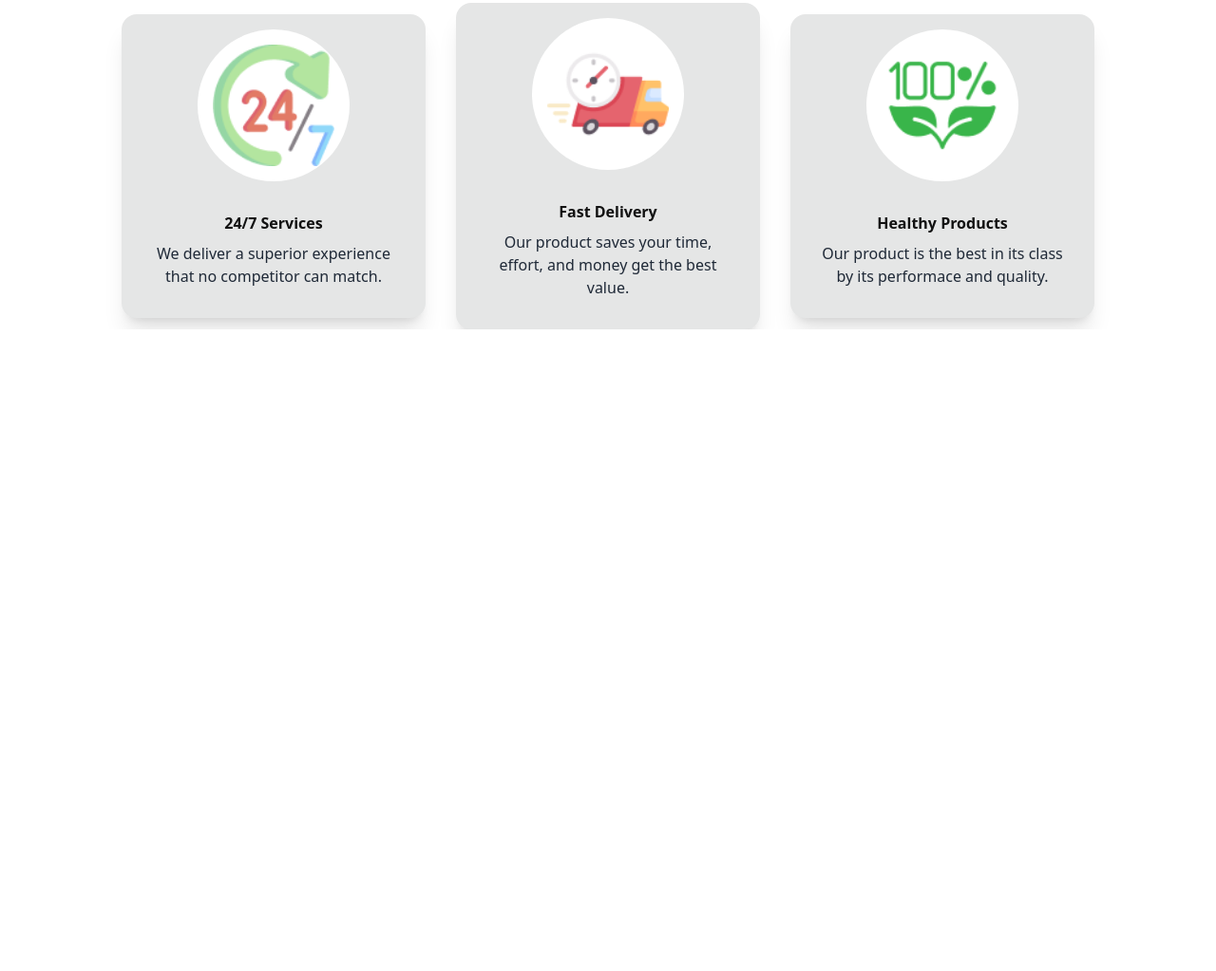
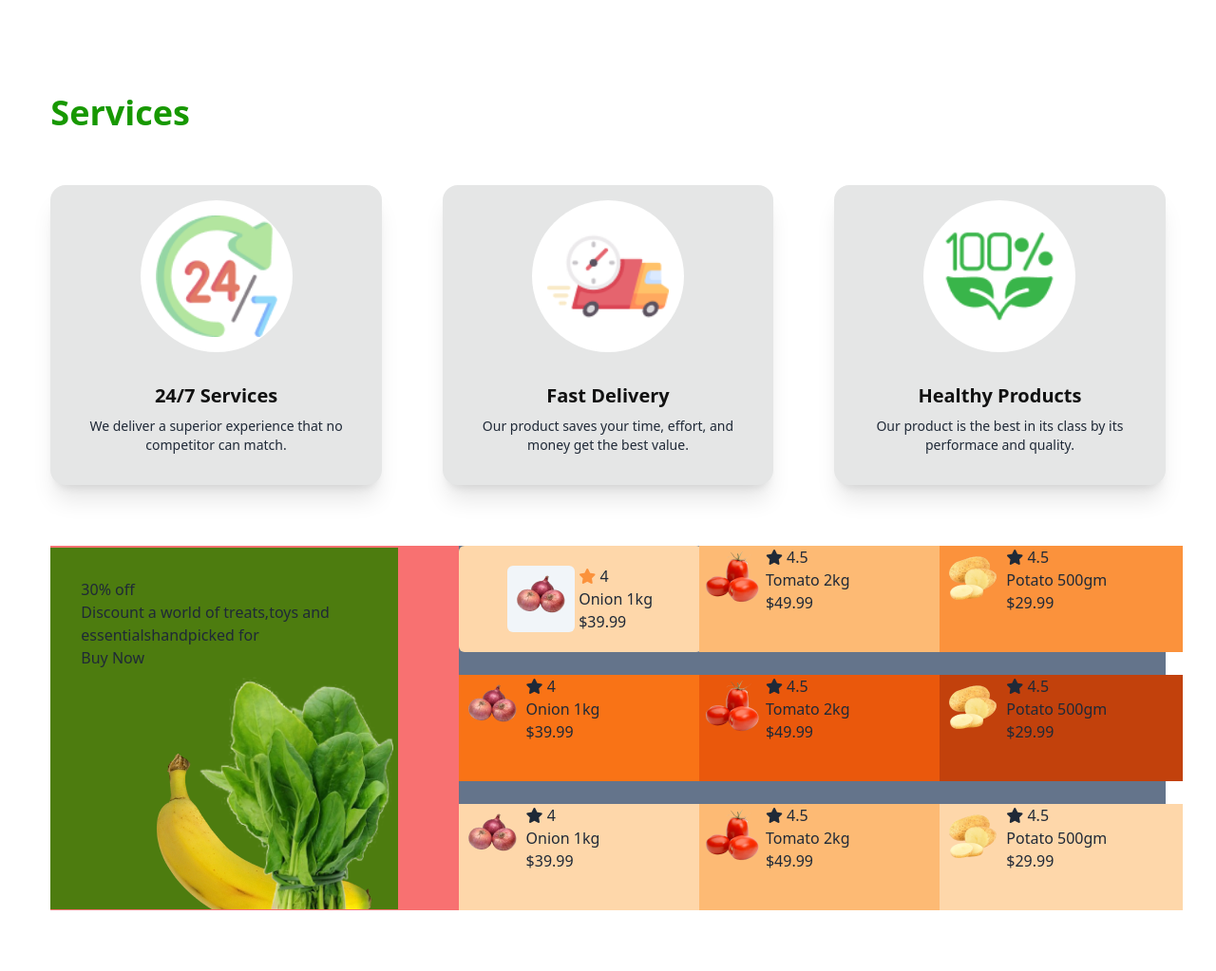
Before and after one commit to rifatjahan1/practice-3-batch-11, a plain HTML site: page index.html in a window 1280 px wide. Shown: the part 1167-2190 px from the top of the page at 95% size. Before the commit the page ends 1514 px from the top, so only its background shows below. Drawn offline with nearby package versions, Linux system fonts and the light colour scheme.

Commit message:
main 3 section  commit

```diff
--- a/index.html
+++ b/index.html
@@ -77,14 +77,14 @@
           </div>
 
           <button class="btn btn-ghost btn-circle  hidden  lg:flex">
-            <svg xmlns="http://www.w3.org/2000/svg" class="h-5 w-5" fill="none" viewBox="0 0 24 24" stroke="currentColor">
+            <svg xmlns="http://www.w3.org/2000/svg" class="h-5 w-5" fill="none" viewBox="0 0 24 24"
+              stroke="currentColor">
               <path stroke-linecap="round" stroke-linejoin="round" stroke-width="2"
                 d="M21 21l-6-6m2-5a7 7 0 11-14 0 7 7 0 0114 0z" />
             </svg>
           </button>
           <button class="hidden lg:flex"> <i class="fa-solid fa-cart-shopping me-4"></i></button>
-          <button
-            class=" border border-customGreen text-black p-2 rounded w-28 h-10  hidden lg:inline ">Login</button>
+          <button class=" border border-customGreen text-black p-2 rounded w-28 h-10  hidden lg:inline ">Login</button>
 
           <button class="bg-customGreen text-white p-2 rounded w-28 h-10  hidden lg:inline ms-4 ">Register</button>
 
@@ -108,7 +108,7 @@
               From fresh produce to pantry,<br>
               staples, we have got you covered every day!
             </p>
-            <img src="c2-assets/hero-vegetables.png" alt="">
+            <img src="c2-assets/hero-vegetables.png" alt="" class="w-[100%] lg:w-auto">
           </div>
 
         </div>
@@ -119,51 +119,209 @@
   <main>
     <!--main section-->
     <section>
-      <div class="flex justify-center items-center text-center  flex-col lg:flex-row gap-8">
+      <div class="mt-8 lg:mt-24 ">
+        <div class="text-2xl lg:text-4xl ">
+          <p class=" text-customGreen font-semibold">Services</p>
+
+        </div>
+        <div class="flex justify-between items-center text-center  flex-col lg:flex-row gap-8 lg:gap-16 mt-14">
 
 
 
-        <div class="card bg-base-300 w-72 lg:w-80 shadow-xl items-center text-center">
+          <div class="card bg-base-300 w-72 lg:w-96 shadow-xl items-center text-center ">
 
             <div class="w-40 h-40 mt-4 bg-white rounded-full overflow-hidden flex items-center justify-center">
               <img src="c2-assets/service.png" alt=" " class="w-32 h-32 object-cover">
             </div>
 
             <div class="card-body items-center text-center">
-            <h2 class="card-title text-customBlack text-base">24/7 Services</h2>
-            <p>We deliver a superior experience that no competitor can match.</p>
+              <h2 class="card-title text-customBlack text-xl">24/7 Services</h2>
+              <p class="text-sm">We deliver a superior experience that no competitor can match.</p>
 
 
             </div>
           </div>
 
-        <div class="card bg-base-300 w-72 lg:w-80 shadow-xl items-center text-center">
+          <div class="card bg-base-300 w-72 lg:w-96 shadow-xl items-center text-center">
 
             <div class="w-40 h-40 mt-4 bg-white rounded-full overflow-hidden flex items-center justify-center">
               <img src="c2-assets/delivery.png" alt=" " class="w-32 h-32 object-cover">
             </div>
 
             <div class="card-body items-center text-center">
-            <h2 class="card-title text-customBlack text-base"> Fast Delivery</h2>
-            <p>Our product saves your time, effort, and money get the best value.</p>
+              <h2 class="card-title text-customBlack text-xl"> Fast Delivery</h2>
+              <p class="text-sm">Our product saves your time, effort, and money get the best value.</p>
 
             </div>
           </div>
 
-        <div class="card bg-base-300 w-72 lg:w-80 shadow-xl items-center text-center">
+          <div class="card bg-base-300 w-72 lg:w-96 shadow-xl items-center text-center">
 
             <div class="w-40 h-40 mt-4 bg-white rounded-full overflow-hidden flex items-center justify-center">
               <img src="c2-assets/healthy.png" alt=" " class="w-32 h-32 object-cover">
             </div>
 
             <div class="card-body items-center text-center">
-            <h2 class="card-title text-customBlack text-base">Healthy Products</h2>
-            <p>Our product is the best in its class by its performace and quality.</p>
+              <h2 class="card-title text-customBlack text-xl ">Healthy Products</h2>
+              <p class="text-sm">Our product is the best in its class by its performace and quality.</p>
 
             </div>
           </div>
         </div>
+      </div>
 
+    </section>
+    <section class="py-8 lg:py-16">
+      <div class="bg-red-400 flex flex-col lg:flex-row justify-between items-center gap-16">
+        <div class="w-full lg:w-96 h-auto bg-lime-700">
+            <div class="ps-8 pt-8">
+              <h1>30% off</h1>
+              <p>Discount a world of treats,toys and <br>essentialshandpicked for</p>
+              <button>Buy Now</button>
+              <div class="flex justify-end ">
+                <img src="c2-assets/vegetable-offer.png" alt="" class=" ">
+              </div>
+            </div>
+            <div></div>
+        </div>
+        <div class="grid grid-cols-2 lg:grid-cols-3 w-full lg:w-2/3 h-auto gap-1 lg:gap-x-4 lg:gap-y-6 justify-center items-center bg-slate-500">
+          <div class="flex justify-center gap-1 items-center rounded-md lg:w-64 h-28 bg-orange-200">
+            <div class="bg-slate-100 rounded-md">
+              <img src="c2-assets/onion.png" alt="">
+
+            </div>
+            <div>
+              <p><i class="fa-solid fa-star text-orange-400"></i>
+                <span>4</span>
+              </p>
+              <h1 class="text-sm lg:text-base">Onion 1kg</h1>
+              <p>$39.99</p>
+            </div>
+          </div>
+          <div class="flex lg:w-64 h-28 bg-orange-300">
+            <div>
+              <img src="c2-assets/tomato.png" alt="">
+
+            </div>
+            <div>
+              <p>
+                <i class="fa-solid fa-star"></i>
+                <span>4.5</span>
+              </p>
+              <h1>Tomato 2kg</h1>
+              <p>$49.99</p>
+            </div>
+          </div>
+          <div class="flex lg:w-64 h-28 bg-orange-400">
+
+              <div>
+                <img src="c2-assets/potato.png" alt="">
+
+              </div>
+              <div>
+                <p>
+                  <i class="fa-solid fa-star"></i>
+                  <span>4.5</span>
+                </p>
+                <h1>Potato 500gm</h1>
+                <p>$29.99</p>
+              </div>
+
+          </div>
+          <div class="flex lg:w-64 h-28 bg-orange-500">
+            <div>
+              <img src="c2-assets/onion.png" alt="">
+
+            </div>
+            <div>
+              <p>
+                <i class="fa-solid fa-star"></i>
+                <span>4</span>
+              </p>
+              <h1>Onion 1kg</h1>
+              <p>$39.99</p>
+            </div>
+          </div>
+          <div class="flex lg:w-64 h-28 bg-orange-600">
+
+              <div>
+                <img src="c2-assets/tomato.png" alt="">
+
+              </div>
+              <div>
+                <p>
+                  <i class="fa-solid fa-star"></i>
+                  <span>4.5</span>
+                </p>
+                <h1>Tomato 2kg</h1>
+                <p>$49.99</p>
+              </div>
+
+          </div>
+          <div class="flex lg:w-64 h-28 bg-orange-700">
+
+            <div>
+              <img src="c2-assets/potato.png" alt="">
+
+            </div>
+            <div>
+              <p>
+                <i class="fa-solid fa-star"></i>
+                <span>4.5</span>
+              </p>
+              <h1>Potato 500gm</h1>
+              <p>$29.99</p>
+            </div>
+
+        </div>
+          <div class="flex lg:w-64 h-28 bg-orange-200">
+            <div>
+              <img src="c2-assets/onion.png" alt="">
+
+            </div>
+            <div>
+              <p><i class="fa-solid fa-star"></i>
+                <span>4</span>
+              </p>
+              <h1>Onion 1kg</h1>
+              <p>$39.99</p>
+            </div>
+          </div>
+          <div class="flex lg:w-64 h-28 bg-orange-300">
+
+            <div>
+              <img src="c2-assets/tomato.png" alt="">
+
+            </div>
+            <div>
+              <p>
+                <i class="fa-solid fa-star"></i>
+                <span>4.5</span>
+              </p>
+              <h1>Tomato 2kg</h1>
+              <p>$49.99</p>
+            </div>
+
+        </div>
+        <div class="flex lg:w-64 h-28 bg-orange-200">
+
+          <div>
+            <img src="c2-assets/potato.png" alt="">
+
+          </div>
+          <div>
+            <p>
+              <i class="fa-solid fa-star"></i>
+              <span>4.5</span>
+            </p>
+            <h1>Potato 500gm</h1>
+            <p>$29.99</p>
+          </div>
+
+      </div>
+
+        </div>
+      </div>
     </section>
 
 
```
Lines whose indentation alone changed are shown as unchanged.
